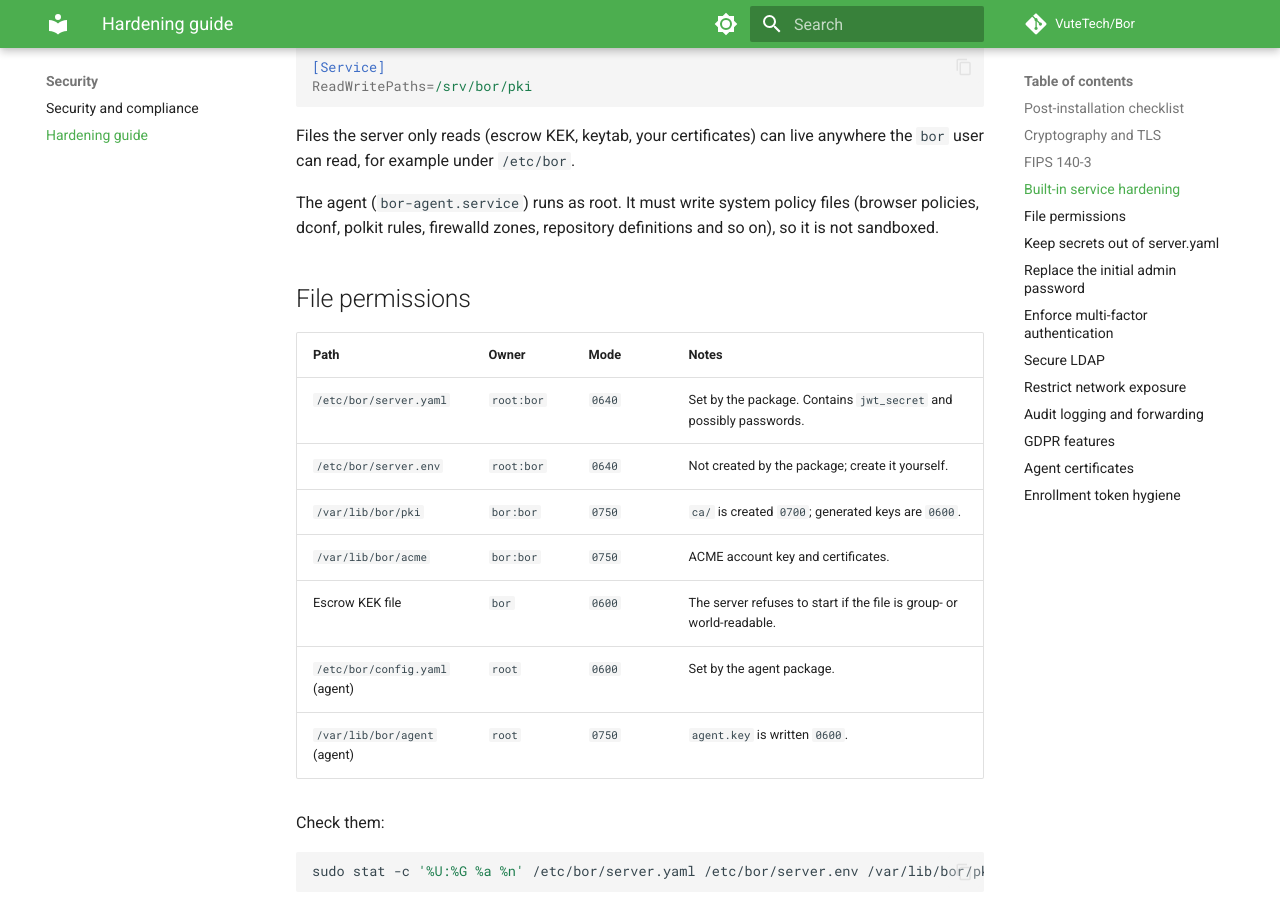
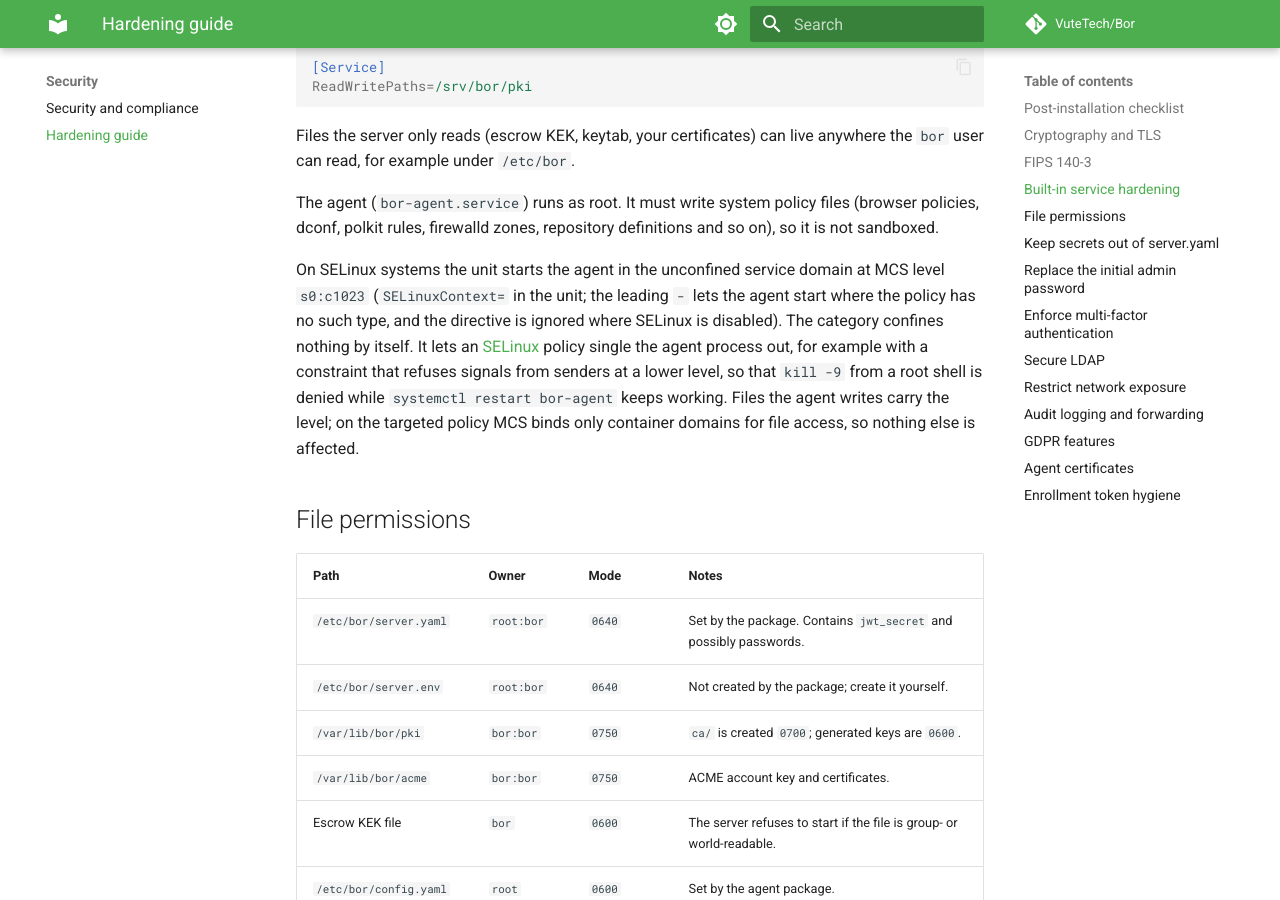
Before and after one commit to VuteTech/bor, an MkDocs documentation site: the page built from doc/security/hardening.md, in a window 1280 px wide and 900 px high, scrolled down 3704 px. Built offline with MkDocs 1.6.1 and Material for MkDocs 9.7.7, drawn with Linux system fonts in a browser that asks for light colours; comment, search, counter and statistics services are not loaded.

Commit message:
feat(agent): run the service at MCS level s0:c1023 on SELinux systems
The packaged unit sets SELinuxContext= with a leading "-", so the agent
keeps its unconfined service domain but gets a category of its own. The
label changes nothing by itself: on the targeted policy MCS binds only
container domains for file access. It lets an SELinux policy single the
agent process out, for example with a constraint that refuses signals
from senders at a lower level, without a module per node. Where the
policy lacks the type systemd ignores the failure, and the directive is
skipped where SELinux is disabled.

Document the category in the hardening guide and on the SELinux policy
type page.

```diff
--- a/doc/security/hardening.md
+++ b/doc/security/hardening.md
@@ -142,6 +142,17 @@ anywhere the `bor` user can read, for example under `/etc/bor`.
 The agent (`bor-agent.service`) runs as root. It must write system policy
 files (browser policies, dconf, polkit rules, firewalld zones, repository
 definitions and so on), so it is not sandboxed.
+
+On SELinux systems the unit starts the agent in the unconfined service
+domain at MCS level `s0:c1023` (`SELinuxContext=` in the unit; the leading
+`-` lets the agent start where the policy has no such type, and the
+directive is ignored where SELinux is disabled). The category confines
+nothing by itself. It lets an [SELinux](../policy-types/selinux.md) policy
+single the agent process out, for example with a constraint that refuses
+signals from senders at a lower level, so that `kill -9` from a root shell
+is denied while `systemctl restart bor-agent` keeps working. Files the
+agent writes carry the level; on the targeted policy MCS binds only
+container domains for file access, so nothing else is affected.
 
 ## File permissions
 
```
Also changed, not shown: doc/policy-types/selinux.md (+6 -1 lines), 1 other file.
